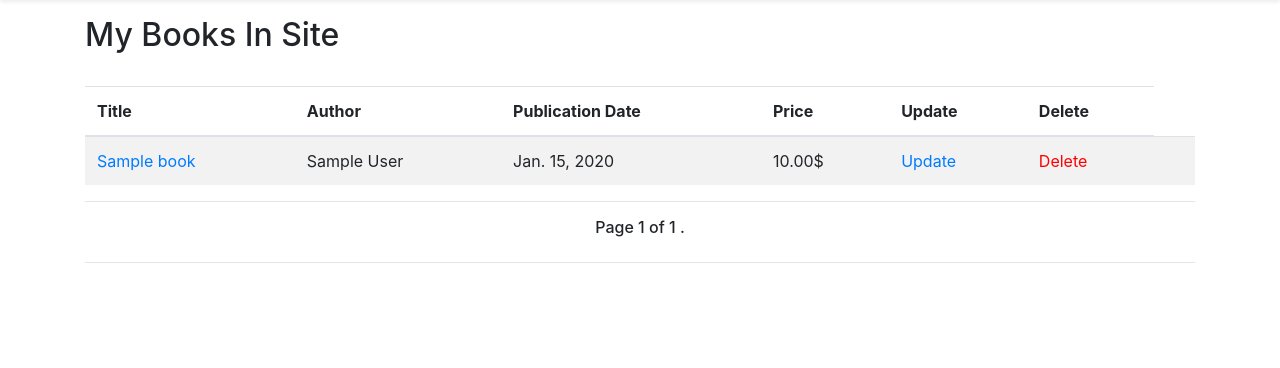
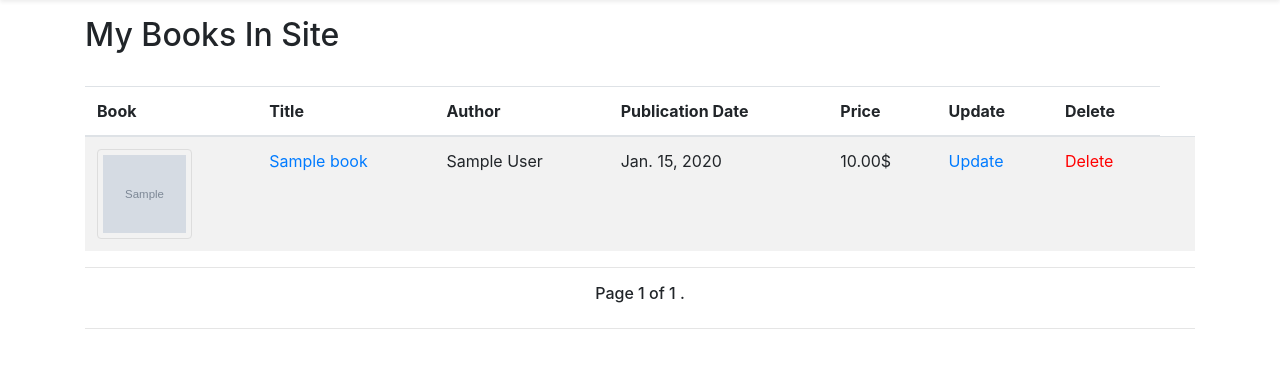
Before and after one commit to AliReza7222/Store, a Django app: page /books/mybooks/ in a window 1280 px wide. Shown: the part 73-441 px from the top of the page. Run offline with Django 4.2, Linux system fonts and the light colour scheme; a user stored in the database is signed in; tables that the repository leaves empty hold one stand-in row (values such as "Sample post"); grey boxes marked "Sample" are stand-in pictures; parts of the project's set-up code (start-up, migrations or seed data) failed here and were passed over; some libraries are stand-ins or nearby versions.

Commit message:
change page my_book

```diff
--- a/static/css/book_list.css
+++ b/static/css/book_list.css
@@ -1,3 +1,11 @@
+.custom_img{
+  border: 1px solid #ddd;
+  border-radius: 4px;
+  padding: 5px;
+  width: 95px;
+  height: 90px;
+}
+
 .column {
   float: left;
   width: 25%;
--- a/templates/books/my_books.html
+++ b/templates/books/my_books.html
@@ -19,6 +19,7 @@
         <table class="table table-striped">
             <thead>
                 <tr>
+                  <th scope="col">Book</th>
                   <th scope="col">Title</th>
                   <th scope="col">Author</th>
                   <th scope="col">Publication Date</th>
@@ -30,6 +31,7 @@
             <tbody>
                 {% for book in books %}
                     <tr>
+                      <td><img class="custom_img" src="{{ book.cover.url }}" alt="{{ book.title }}"></td>
                       <td><a href="{{ book.get_absolute_url }}">{{ book.title }}</a></td>
                       <td>{{ book.author }}</td>
                       <td>{{ book.publication_date }}</td>
```
